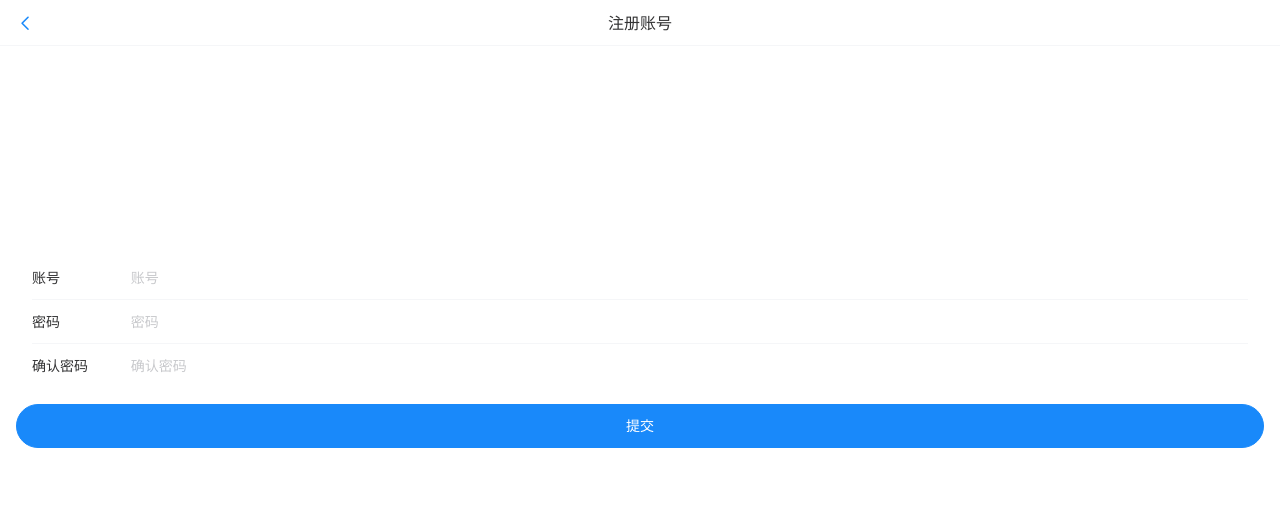
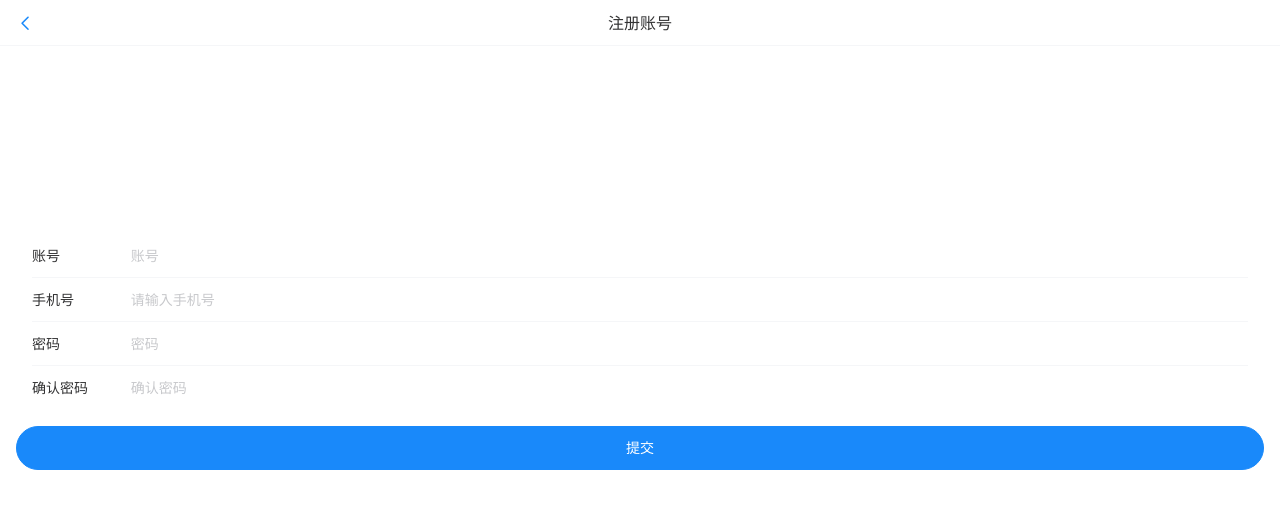
Before and after one commit to wxl169/campus-alumni-matching-system, a Vue app in the folder campus-alumni-matching-frontend/: page /user/register in a window 1280 px wide. Shown: the top 508 px of the page. Built offline with nearby package versions, Linux system fonts and the light colour scheme.

Commit message:
初步完成

```diff
--- a/campus-alumni-matching-frontend/src/pages/user/UserRegisterPage.vue
+++ b/campus-alumni-matching-frontend/src/pages/user/UserRegisterPage.vue
@@ -3,6 +3,8 @@
         <van-cell-group inset>
             <van-field v-model="userAccount" name="账号" label="账号" placeholder="账号"
                 :rules="[{ required: true, message: '请填写5~10位的账号' }]" />
+            <van-field v-model="userPhone" name="手机号" label="手机号" placeholder="请输入手机号"
+                :rules="[{ required: true, message: '手机号格式错误' }]" />
             <van-field v-model="userPassword" type="password" name="密码" label="密码" placeholder="密码"
                 :rules="[{ required: true, message: '请填写8~15位的密码' }]" />
             <van-field v-model="checkPassword" type="password" name="确认密码" label="确认密码" placeholder="确认密码"
@@ -26,6 +28,7 @@ import { showFailToast,showSuccessToast } from 'vant';
 const userAccount = ref('');
 const userPassword = ref('');
 const checkPassword = ref('');
+const userPhone = ref('');
 const router = useRouter();
 
 
@@ -33,7 +36,8 @@ const onSubmit = async () => {
     const res = await myAxios.post("/user/register", {
             userAccount: userAccount.value,
             userPassword: userPassword.value,
-            checkPassword: checkPassword.value
+            checkPassword: checkPassword.value,
+            userPhone : userPhone.value,
     });
     if (res?.code === 0) {
         showSuccessToast('注册成功');
```
